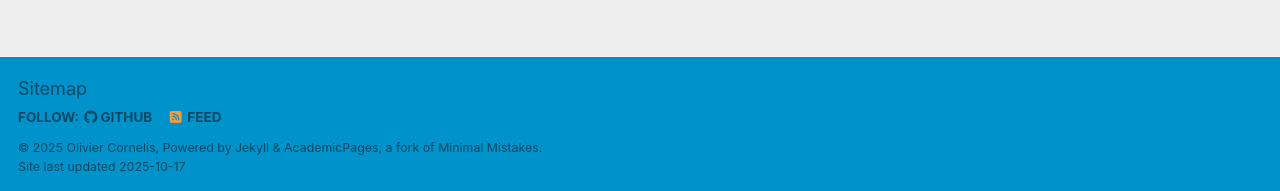
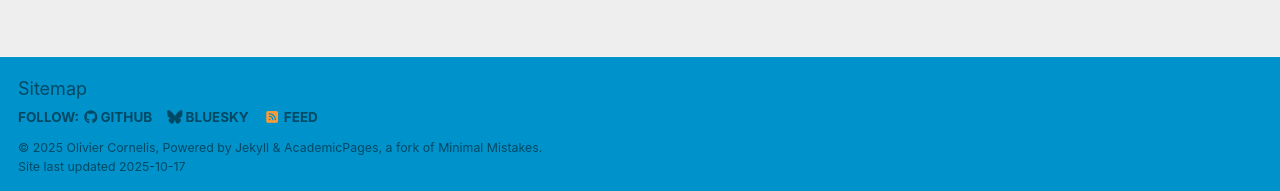
Before and after one commit to thiswillbeyourgithub/website, a Jekyll site: the page built from _pages/about.md, in a window 1280 px wide and 900 px high, scrolled down 2880 px. Shown: the part 706-897 px from the top of the window. Built offline with Jekyll 4.4.1, drawn with Linux system fonts in a browser that asks for light colours; some web fonts are replaced; a script that is not in the unit is left out.

Commit message:
add bluesky in the footer
Signed-off-by: thiswillbeyourgithub <26625900+thiswillbeyourgithub@users.noreply.github.com>

```diff
--- a/_includes/footer.html
+++ b/_includes/footer.html
@@ -1,6 +1,6 @@
 {% include base_path %}
 
-{% if site.author.github or site.author.bitbucket or site.atom_feed.hide != true %}
+{% if site.author.github or site.author.bluesky or site.author.bitbucket or site.atom_feed.hide != true %}
 <div class="page__footer-follow">
   <ul class="social-icons">
     {% if site.data.ui-text[site.locale].follow_label %}
@@ -11,6 +11,9 @@
     {% endif %}
     {% if site.author.bitbucket %}
       <li><a href="http://bitbucket.org/{{ site.author.bitbucket }}"><i class="fab fa-bitbucket" aria-hidden="true"></i> Bitbucket</a></li>
+    {% endif %}
+    {% if site.author.bluesky %}
+      <li><a href="https://bsky.app/profile/{{ site.author.bluesky }}"><i class="fab fa-bluesky" aria-hidden="true"></i> Bluesky</a></li>
     {% endif %}
     {% if site.atom_feed.hide != true %}
     <li><a href="{% if site.atom_feed.path %}{{ site.atom_feed.path }}{% else %}{{ base_path }}/feed.xml{% endif %}"><i class="fa fa-fw fa-rss-square" aria-hidden="true"></i> {{ site.data.ui-text[site.locale].feed_label | default: "Feed" }}</a></li>
```
